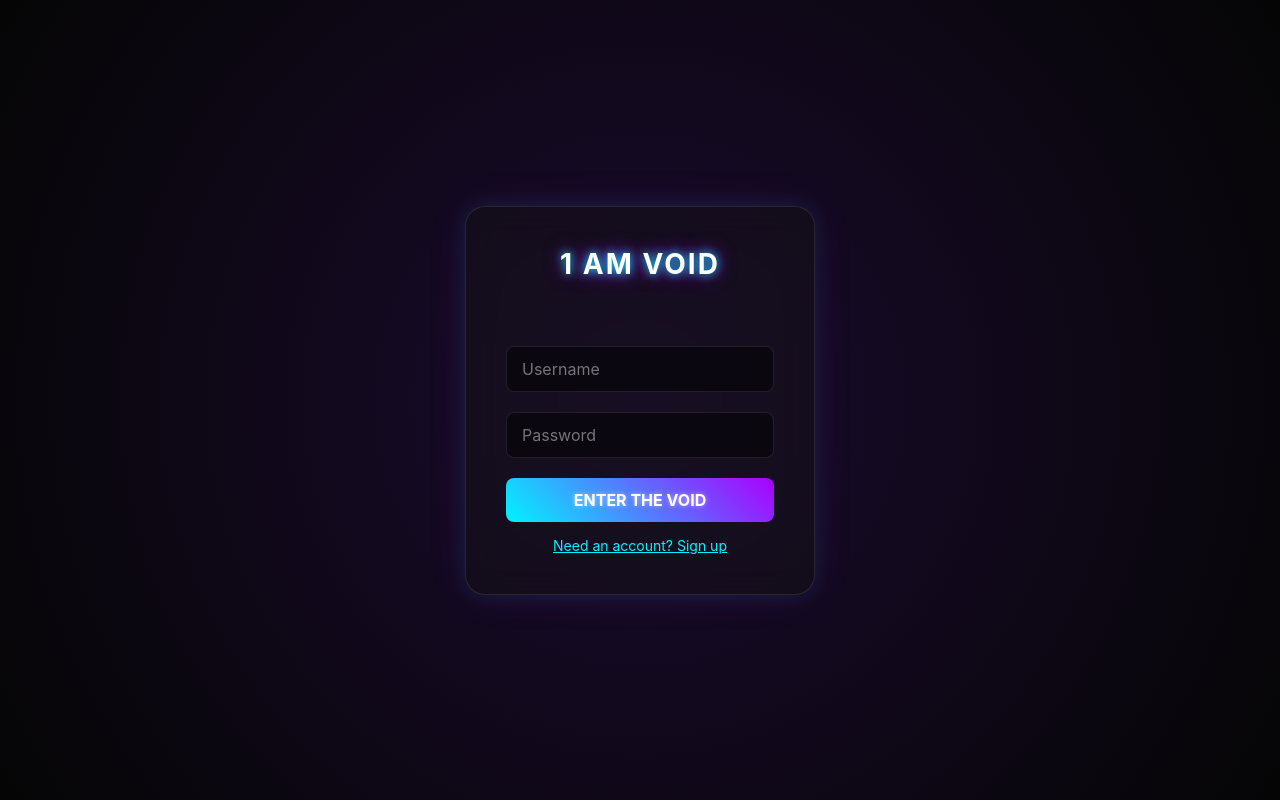
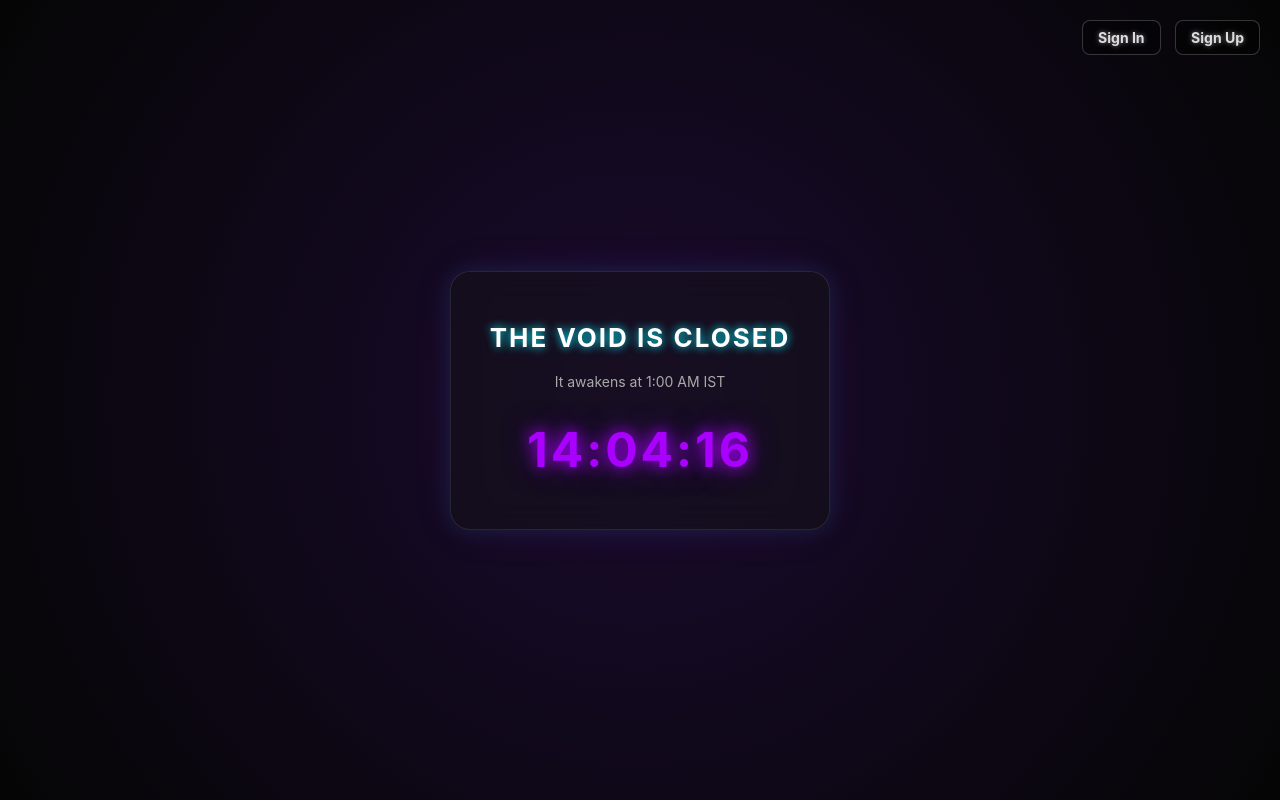
Before and after one commit to KushalxYadav/1am-void, a plain HTML site: page frontend/index.html in a window 1280 px wide. Drawn offline with Linux system fonts and the light colour scheme.

Commit message:
Fixed chat alignment, time-gate logic, and added timer UI

```diff
--- a/frontend/index.html
+++ b/frontend/index.html
@@ -78,8 +78,76 @@
             transform: translateY(-2px);
         }
 
+        /* Timer Screen & Top Nav */
+        #top-nav {
+            display: none;
+            position: absolute;
+            top: 20px;
+            right: 20px;
+            z-index: 10;
+        }
+
+        #top-nav button {
+            width: auto;
+            padding: 8px 15px;
+            font-size: 14px;
+            margin-left: 10px;
+            background: rgba(0, 0, 0, 0.4);
+            border: 1px solid rgba(255, 255, 255, 0.2);
+            color: #ddd;
+        }
+
+        #top-nav button:hover {
+            color: white;
+            border-color: var(--cyan);
+            box-shadow: 0 0 10px rgba(0, 243, 255, 0.3);
+        }
+
+        #timer-screen {
+            display: none;
+            width: 380px;
+            padding: 50px 30px;
+            text-align: center;
+        }
+
+        #timer-screen h1 {
+            margin-bottom: 20px;
+            font-size: 26px;
+            letter-spacing: 2px;
+            text-shadow: 0 0 10px var(--cyan);
+        }
+
+        .timer-label {
+            font-size: 14px;
+            color: #aaa;
+            margin-bottom: 30px;
+        }
+
+        #countdown {
+            font-size: 48px;
+            font-weight: bold;
+            letter-spacing: 3px;
+            color: var(--purple);
+            text-shadow: 0 0 15px var(--purple), 0 0 30px rgba(170, 0, 255, 0.5);
+        }
+
+        #back-to-timer {
+            display: none;
+            margin-top: 15px;
+            background: transparent;
+            border: 1px solid rgba(255, 255, 255, 0.2);
+            font-size: 14px;
+            color: #aaa;
+        }
+
+        #back-to-timer:hover {
+            color: white;
+            border-color: var(--cyan);
+        }
+
         /* Auth Screen */
         #auth-screen {
+            display: none;
             width: 350px;
             padding: 40px;
             text-align: center;
@@ -220,6 +288,19 @@
 
 <body>
 
+    <!-- Top Nav -->
+    <div id="top-nav">
+        <button id="nav-login-btn">Sign In</button>
+        <button id="nav-signup-btn">Sign Up</button>
+    </div>
+
+    <!-- Timer Screen -->
+    <div id="timer-screen" class="glass-card">
+        <h1>THE VOID IS CLOSED</h1>
+        <div class="timer-label">It awakens at 1:00 AM IST</div>
+        <div id="countdown">00:00:00</div>
+    </div>
+
     <!-- Auth Screen -->
     <div id="auth-screen" class="glass-card">
         <h1 id="auth-title">1 AM VOID</h1>
@@ -227,6 +308,7 @@
         <input type="text" id="username" placeholder="Username" autocomplete="off">
         <input type="password" id="password" placeholder="Password">
         <button id="auth-btn">ENTER THE VOID</button>
+        <button id="back-to-timer">BACK TO TIMER</button>
         <div class="toggle-text">
             <span id="toggle-auth">Need an account? Sign up</span>
         </div>
@@ -249,6 +331,10 @@
 
         const authScreen = document.getElementById('auth-screen');
         const chatScreen = document.getElementById('chat-screen');
+        const timerScreen = document.getElementById('timer-screen');
+        const topNav = document.getElementById('top-nav');
+        const backToTimerBtn = document.getElementById('back-to-timer');
+
         const toggleAuthBtn = document.getElementById('toggle-auth');
         const authBtn = document.getElementById('auth-btn');
         const usernameInput = document.getElementById('username');
@@ -259,8 +345,7 @@
         const messageInput = document.getElementById('message-input');
         const sendBtn = document.getElementById('send-btn');
 
-        toggleAuthBtn.addEventListener('click', () => {
-            isSignupMode = !isSignupMode;
+        function setupAuthMode() {
             authError.innerText = '';
             if (isSignupMode) {
                 authBtn.innerText = 'CREATE REALITY';
@@ -269,7 +354,95 @@
                 authBtn.innerText = 'ENTER THE VOID';
                 toggleAuthBtn.innerText = 'Need an account? Sign up';
             }
+        }
+
+        toggleAuthBtn.addEventListener('click', () => {
+            isSignupMode = !isSignupMode;
+            setupAuthMode();
         });
+
+        document.getElementById('nav-login-btn').addEventListener('click', () => {
+            isSignupMode = false;
+            setupAuthMode();
+            timerScreen.style.display = 'none';
+            topNav.style.display = 'none';
+            authScreen.style.display = 'block';
+            backToTimerBtn.style.display = 'block';
+        });
+
+        document.getElementById('nav-signup-btn').addEventListener('click', () => {
+            isSignupMode = true;
+            setupAuthMode();
+            timerScreen.style.display = 'none';
+            topNav.style.display = 'none';
+            authScreen.style.display = 'block';
+            backToTimerBtn.style.display = 'block';
+        });
+
+        backToTimerBtn.addEventListener('click', () => {
+            showDefaultScreen();
+        });
+
+        function getISTTime() {
+            const now = new Date();
+            const utc = now.getTime() + (now.getTimezoneOffset() * 60000);
+            return new Date(utc + (3600000 * 5.5));
+        }
+
+        function checkTimeGate() {
+            const istTime = getISTTime();
+            const hour = istTime.getHours();
+            return hour >= 1 && hour < 5;
+        }
+
+        function updateCountdown() {
+            const istTime = getISTTime();
+            let target = new Date(istTime);
+
+            if (istTime.getHours() >= 5) {
+                target.setDate(target.getDate() + 1);
+            }
+            target.setHours(1, 0, 0, 0);
+
+            const diff = target - istTime;
+            if (diff <= 0) {
+                if (timerScreen.style.display !== 'none') {
+                    showDefaultScreen();
+                }
+                return;
+            }
+
+            const h = Math.floor(diff / (1000 * 60 * 60));
+            const m = Math.floor((diff % (1000 * 60 * 60)) / (1000 * 60));
+            const s = Math.floor((diff % (1000 * 60)) / 1000);
+
+            document.getElementById('countdown').innerText =
+                `${h.toString().padStart(2, '0')}:${m.toString().padStart(2, '0')}:${s.toString().padStart(2, '0')}`;
+        }
+
+        let countdownInterval;
+
+        function showDefaultScreen() {
+            const isOpen = checkTimeGate();
+            if (isOpen) {
+                timerScreen.style.display = 'none';
+                topNav.style.display = 'none';
+                authScreen.style.display = 'block';
+                chatScreen.style.display = 'none';
+                backToTimerBtn.style.display = 'none';
+                if (countdownInterval) clearInterval(countdownInterval);
+            } else {
+                timerScreen.style.display = 'block';
+                topNav.style.display = 'block';
+                authScreen.style.display = 'none';
+                chatScreen.style.display = 'none';
+                updateCountdown();
+                if (countdownInterval) clearInterval(countdownInterval);
+                countdownInterval = setInterval(updateCountdown, 1000);
+            }
+        }
+
+        showDefaultScreen();
 
         authBtn.addEventListener('click', async () => {
             const username = usernameInput.value.trim();
@@ -361,7 +534,9 @@
 
         function appendMessage(sender, text) {
             const msgDiv = document.createElement('div');
-            msgDiv.className = `message ${sender === currentUser ? 'my-message' : 'other-message'}`;
+            // Fix: ensure case-insensitive, trimmed comparison to correctly identify same user across devices
+            const isMe = String(sender).trim().toLowerCase() === String(currentUser).trim().toLowerCase();
+            msgDiv.className = `message ${isMe ? 'my-message' : 'other-message'}`;
 
             const senderName = document.createElement('div');
             senderName.className = 'sender-name';
```
Also changed, not shown: 1 other file.
